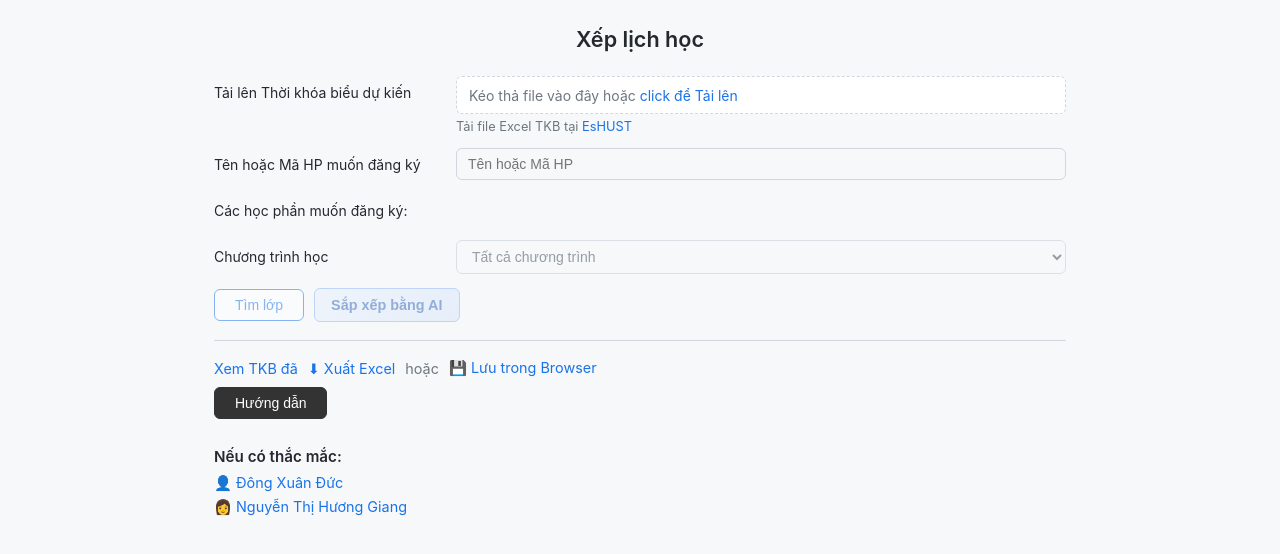
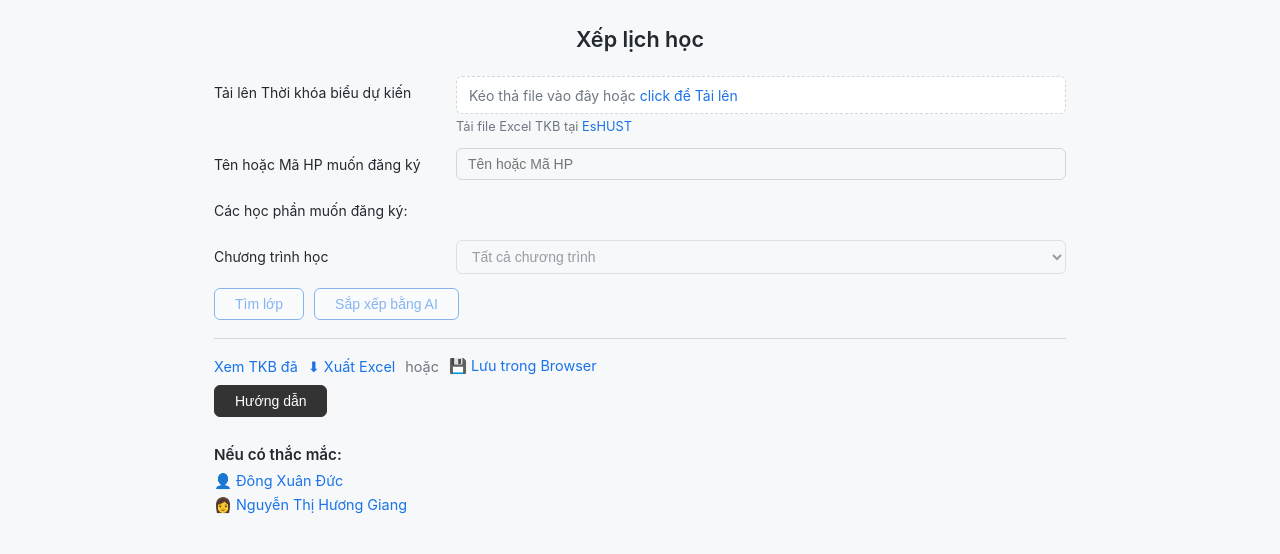
Before and after one commit to dongducCheri/WebsiteTKB, a plain HTML site: page index.html in a window 1280 px wide. Shown: the part 60-614 px from the top of the page. Drawn offline with nearby package versions, Linux system fonts and the light colour scheme.

Commit message:
hien thi nut AI

```diff
--- a/css/style.css
+++ b/css/style.css
@@ -160,24 +160,6 @@ body {
   margin-top: 4px;
 }
 .search-actions .btn-search { margin-top: 0; }
-.btn-ai-schedule {
-  border: 1px solid #7baaf7;
-  background: linear-gradient(135deg, #e8f0fe 0%, #d2e3fc 100%);
-  color: #1a56b0;
-  font-weight: 600;
-  padding: 8px 16px;
-  border-radius: var(--radius);
-  cursor: pointer;
-  font-size: 0.9rem;
-}
-.btn-ai-schedule:hover:not(:disabled) {
-  background: linear-gradient(135deg, #d2e3fc 0%, #c2d7f7 100%);
-  border-color: var(--blue);
-}
-.btn-ai-schedule:disabled {
-  opacity: 0.45;
-  cursor: not-allowed;
-}
 .ai-panel-slot {
   margin: 12px 0 4px;
 }
--- a/index.html
+++ b/index.html
@@ -68,7 +68,7 @@
 
     <div class="search-actions">
       <button class="btn btn-search" id="btn-search" disabled>Tìm lớp</button>
-      <button class="btn btn-ai-schedule" id="btn-ai-schedule" type="button" disabled title="Tìm lớp trước, sau đó dùng AI xếp lịch">Sắp xếp bằng AI</button>
+      <button class="btn btn-search" id="btn-ai-schedule" type="button" disabled title="Tìm lớp trước, sau đó dùng AI xếp lịch">Sắp xếp bằng AI</button>
     </div>
 
     <div id="ai-panel-slot" class="ai-panel-slot" hidden></div>
--- a/js/ai/ai-agent.js
+++ b/js/ai/ai-agent.js
@@ -123,7 +123,7 @@ function renderAIPanelHTML() {
       <textarea id="ai-prompt" class="ai-textarea" rows="2"
         placeholder="VD: Nghỉ buổi sáng nhiều nhất có thể / Có ít nhất 1 ngày trống hoàn toàn trong tuần"></textarea>
       <div class="ai-panel-actions">
-        <button type="button" class="btn btn-ai" id="ai-submit-btn">Gửi cho AI</button>
+        <button type="button" class="btn btn-ai" id="ai-submit-btn">Gửi</button>
         <span id="ai-status" class="ai-status" aria-live="polite"></span>
       </div>
       <div id="ai-reason" class="ai-reason" hidden></div>
```
